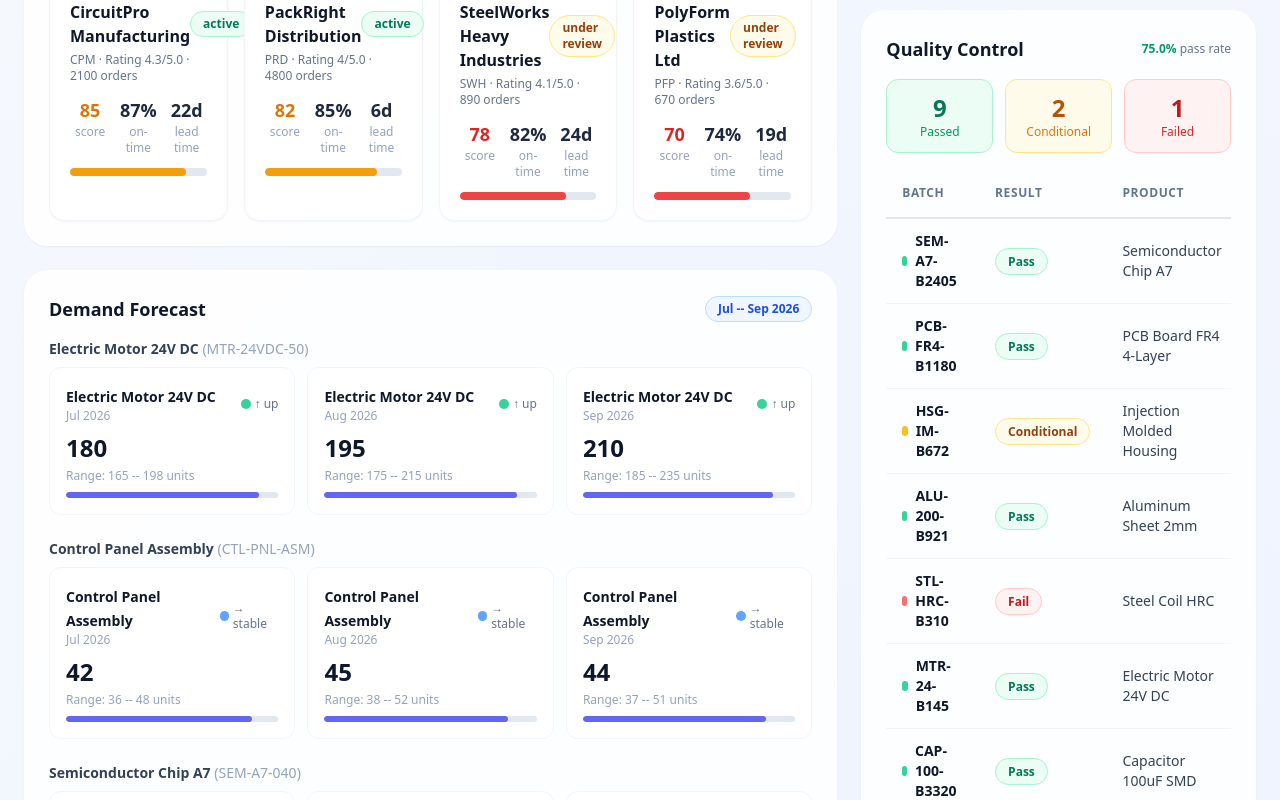
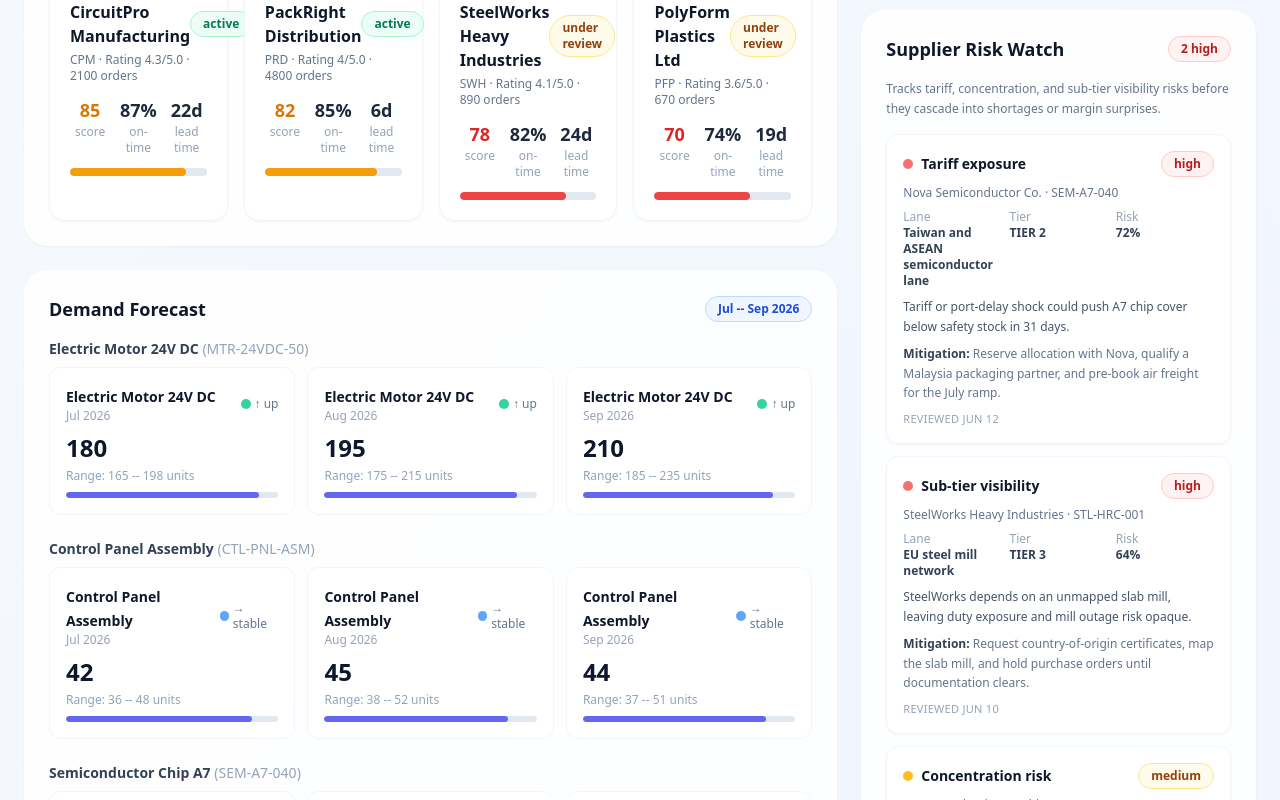
Before and after one commit to tensorgarden/supply-chain-ai, a Next.js app: page / in a window 1280 px wide. Shown: the part 1740-2540 px from the top of the page. Built offline with nearby package versions, Linux system fonts and the light colour scheme.

Commit message:
Add supplier risk watch

```diff
--- a/src/app/page.tsx
+++ b/src/app/page.tsx
@@ -4,6 +4,7 @@ import {
   demoInventory,
   demoQualityChecks,
   demoDemandForecasts,
+  demoSupplierRiskExposures,
   demoMetrics,
 } from "@/lib/demo-data";
 import type {
@@ -12,6 +13,7 @@ import type {
   InventoryItem,
   QualityCheck,
   DemandForecast,
+  SupplierRiskExposure,
 } from "@/lib/types";
 
 // --- Reusable components ---
@@ -356,6 +358,123 @@ function SupplierPerformance() {
   );
 }
 
+function riskTypeLabel(riskType: string): string {
+  const labels: Record<string, string> = {
+    tariff_exposure: "Tariff exposure",
+    subtier_visibility: "Sub-tier visibility",
+    concentration_risk: "Concentration risk",
+    lead_time_volatility: "Lead-time volatility",
+  };
+  return labels[riskType] || riskType.replace("_", " ");
+}
+
+function riskSeverityTone(
+  severity: string
+): "green" | "red" | "amber" | "slate" {
+  if (severity === "critical" || severity === "high") return "red";
+  if (severity === "medium") return "amber";
+  if (severity === "low") return "green";
+  return "slate";
+}
+
+function riskSeverityDot(severity: string): string {
+  const dots: Record<string, string> = {
+    critical: "bg-red-500",
+    high: "bg-red-400",
+    medium: "bg-amber-400",
+    low: "bg-emerald-400",
+  };
+  return dots[severity] || "bg-slate-400";
+}
+
+function SupplierRiskCard({ risk }: { risk: SupplierRiskExposure }) {
+  const supplier = findSupplier(risk.supplierId);
+  const product = findProduct(risk.productId);
+  const reviewed = new Date(risk.lastReviewed).toLocaleDateString("en-US", {
+    month: "short",
+    day: "numeric",
+  });
+
+  return (
+    <div className="rounded-xl border border-slate-100 bg-white/90 p-4 shadow-sm">
+      <div className="mb-2 flex items-center justify-between gap-2">
+        <div className="flex items-center gap-2">
+          <span
+            className={`inline-block h-2.5 w-2.5 rounded-full ${riskSeverityDot(risk.severity)}`}
+          />
+          <span className="text-sm font-semibold text-slate-900">
+            {riskTypeLabel(risk.riskType)}
+          </span>
+        </div>
+        <Badge tone={riskSeverityTone(risk.severity)}>
+          {risk.severity}
+        </Badge>
+      </div>
+      <div className="text-xs text-slate-500">
+        {supplier?.name || risk.supplierId} · {product?.sku || risk.productId}
+      </div>
+      <div className="mt-2 grid grid-cols-3 gap-2 text-xs">
+        <div>
+          <div className="text-slate-400">Lane</div>
+          <div className="font-semibold text-slate-700">{risk.region}</div>
+        </div>
+        <div>
+          <div className="text-slate-400">Tier</div>
+          <div className="font-semibold text-slate-700">
+            {risk.tier.replace("_", " ").toUpperCase()}
+          </div>
+        </div>
+        <div>
+          <div className="text-slate-400">Risk</div>
+          <div className="font-semibold text-slate-700">
+            {risk.probability}%
+          </div>
+        </div>
+      </div>
+      <p className="mt-2 text-xs leading-relaxed text-slate-600">
+        {risk.impact}
+      </p>
+      <p className="mt-2 text-xs leading-relaxed text-slate-500">
+        <span className="font-semibold text-slate-700">Mitigation:</span>{" "}
+        {risk.mitigation}
+      </p>
+      <div className="mt-2 text-[11px] uppercase tracking-wide text-slate-400">
+        Reviewed {reviewed}
+      </div>
+    </div>
+  );
+}
+
+function SupplierRiskPanel() {
+  const highRiskCount = demoSupplierRiskExposures.filter((risk) =>
+    ["high", "critical"].includes(risk.severity)
+  ).length;
+
+  return (
+    <Card>
+      <div className="mb-4 flex items-center justify-between">
+        <h2 className="text-lg font-bold text-slate-900">
+          Supplier Risk Watch
+        </h2>
+        <Badge tone={highRiskCount > 0 ? "red" : "green"}>
+          {highRiskCount} high
+        </Badge>
+      </div>
+      <p className="mb-4 text-xs leading-relaxed text-slate-500">
+        Tracks tariff, concentration, and sub-tier visibility risks before they
+        cascade into shortages or margin surprises.
+      </p>
+      <div className="space-y-3">
+        {[...demoSupplierRiskExposures]
+          .sort((a, b) => b.probability - a.probability)
+          .map((risk) => (
+            <SupplierRiskCard key={risk.id} risk={risk} />
+          ))}
+      </div>
+    </Card>
+  );
+}
+
 // --- Quality control panel ---
 
 function QualityCheckRow({ check }: { check: QualityCheck }) {
@@ -662,6 +781,7 @@ export default function Home() {
         {/* Side column */}
         <div className="space-y-6">
           <LowStockAlertPanel />
+          <SupplierRiskPanel />
           <QualityControlPanel />
         </div>
       </div>
--- a/src/lib/demo-data.ts
+++ b/src/lib/demo-data.ts
@@ -4,6 +4,7 @@ import type {
   InventoryItem,
   QualityCheck,
   DemandForecast,
+  SupplierRiskExposure,
   SupplyChainMetrics,
 } from "./types";
 
@@ -90,6 +91,48 @@ export const demoDemandForecasts: DemandForecast[] = [
   { id: "df_018", productId: "prd_005", month: "2026-09", forecastedDemand: 4100, actualDemand: null, confidenceLower: 3700, confidenceUpper: 4500, trend: "up" },
 ];
 
+export const demoSupplierRiskExposures: SupplierRiskExposure[] = [
+  {
+    id: "risk_001",
+    supplierId: "sup_004",
+    productId: "prd_004",
+    riskType: "tariff_exposure",
+    severity: "high",
+    region: "Taiwan and ASEAN semiconductor lane",
+    tier: "tier_2",
+    probability: 72,
+    impact: "Tariff or port-delay shock could push A7 chip cover below safety stock in 31 days.",
+    mitigation: "Reserve allocation with Nova, qualify a Malaysia packaging partner, and pre-book air freight for the July ramp.",
+    lastReviewed: "2026-06-12",
+  },
+  {
+    id: "risk_002",
+    supplierId: "sup_003",
+    productId: "prd_003",
+    riskType: "concentration_risk",
+    severity: "medium",
+    region: "North American copper processors",
+    tier: "tier_2",
+    probability: 58,
+    impact: "Copper processor concentration could lift wire costs while AI and grid demand compete for allocation.",
+    mitigation: "Hold six-week bridge stock and negotiate indexed pricing with a second regional processor.",
+    lastReviewed: "2026-06-11",
+  },
+  {
+    id: "risk_003",
+    supplierId: "sup_002",
+    productId: "prd_002",
+    riskType: "subtier_visibility",
+    severity: "high",
+    region: "EU steel mill network",
+    tier: "tier_3",
+    probability: 64,
+    impact: "SteelWorks depends on an unmapped slab mill, leaving duty exposure and mill outage risk opaque.",
+    mitigation: "Request country-of-origin certificates, map the slab mill, and hold purchase orders until documentation clears.",
+    lastReviewed: "2026-06-10",
+  },
+];
+
 export const demoMetrics: SupplyChainMetrics = {
   totalProducts: 15,
   activeSuppliers: 8,
--- a/src/lib/types.ts
+++ b/src/lib/types.ts
@@ -10,6 +10,16 @@ export type SupplierStatus = "active" | "under_review" | "suspended";
 export type QualityResult = "pass" | "fail" | "conditional_pass";
 
 export type DemandTrend = "up" | "down" | "stable";
+
+export type SupplierRiskType =
+  | "tariff_exposure"
+  | "subtier_visibility"
+  | "concentration_risk"
+  | "lead_time_volatility";
+
+export type SupplierRiskSeverity = "low" | "medium" | "high" | "critical";
+
+export type SupplierTier = "tier_1" | "tier_2" | "tier_3";
 
 export interface Product {
   id: string;
@@ -70,6 +80,20 @@ export interface DemandForecast {
   trend: DemandTrend;
 }
 
+export interface SupplierRiskExposure {
+  id: string;
+  supplierId: string;
+  productId: string;
+  riskType: SupplierRiskType;
+  severity: SupplierRiskSeverity;
+  region: string;
+  tier: SupplierTier;
+  probability: number;
+  impact: string;
+  mitigation: string;
+  lastReviewed: string;
+}
+
 export interface SupplyChainMetrics {
   totalProducts: number;
   activeSuppliers: number;
```
Also changed, not shown: 1 other file (tests, documents, lock files or other folders).
